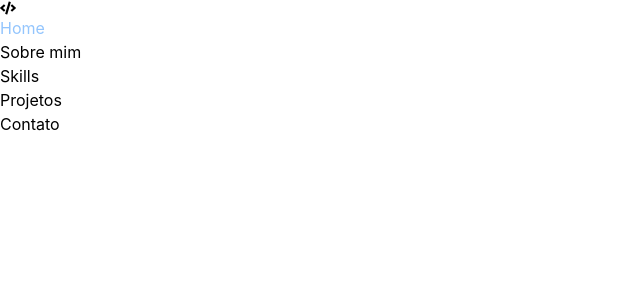
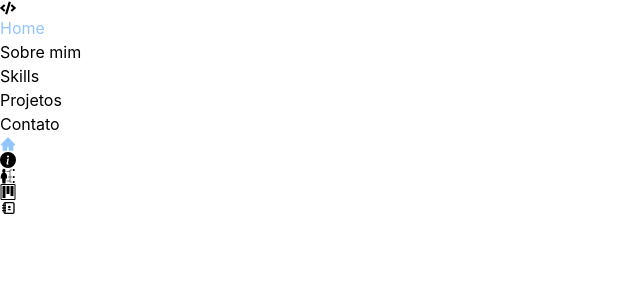
Before and after one commit to thomasravache/my-personal-portfolio, a React (Create React App) app: page / in a window 1280 px wide. Shown: the top 300 px of the page, without its empty margins (0-640 px from the left). Built offline with nearby package versions, Linux system fonts and the light colour scheme.

Commit message:
Configurando a exibicao dos icones de tabbar

```diff
--- a/src/App.js
+++ b/src/App.js
@@ -1,4 +1,6 @@
+import React from 'react';
 import Navbar from './components/Navbar';
+import Tabbar from './components/Tabbar';
 import useNavigation from './hooks/useNavigation';
 
 function App() {
@@ -6,6 +8,7 @@ function App() {
   return (
     <div className="">
       <Navbar currentRoute={ currentRoute } setCurrentRoute={ setCurrentRoute }/>
+      <Tabbar currentRoute={ currentRoute } setCurrentRoute={ setCurrentRoute }/>
     </div>
   );
 }
--- a/src/components/Tabbar.jsx
+++ b/src/components/Tabbar.jsx
@@ -0,0 +1,45 @@
+import React, { useCallback } from 'react';
+import navigationLinks from '../data/navigation';
+import { AiFillHome } from 'react-icons/ai';
+import { BsFillInfoCircleFill } from 'react-icons/bs';
+import { GiSkills } from 'react-icons/gi';
+import { GoProject } from 'react-icons/go';
+import { TiContacts } from 'react-icons/ti';
+import classNames from 'classnames';
+import tabbarStyles from './tailwindStyles/tabbarStyles';
+
+const Tabbar = ({ currentRoute, setCurrentRoute }) => {
+  const getTabIcon = useCallback((linkItem) => {
+    switch(linkItem) {
+      case 'Home':
+        return <AiFillHome />;
+      case 'Sobre mim':
+        return <BsFillInfoCircleFill />;
+      case 'Skills':
+        return <GiSkills />;
+      case 'Projetos':
+        return <GoProject />;
+      case 'Contato':
+        return <TiContacts />;
+      default:
+        return console.log('nenhum case foi selecionado');
+    }
+  })
+  return (
+    <nav>
+      {
+        navigationLinks.map((linkItem) => (
+          <span
+            key={linkItem}
+            className={classNames([linkItem === currentRoute && tabbarStyles.selectedItem])}
+            onClick={ () => setCurrentRoute(linkItem) }
+          >
+            {getTabIcon(linkItem)}
+          </span>
+        ))
+      }
+    </nav>
+  );
+};
+
+export default Tabbar;
--- a/src/components/tailwindStyles/tabbarStyles.js
+++ b/src/components/tailwindStyles/tabbarStyles.js
@@ -0,0 +1,5 @@
+const tabbarStyles = {
+  selectedItem: 'text-blue-300',
+};
+
+export default tabbarStyles;
```
